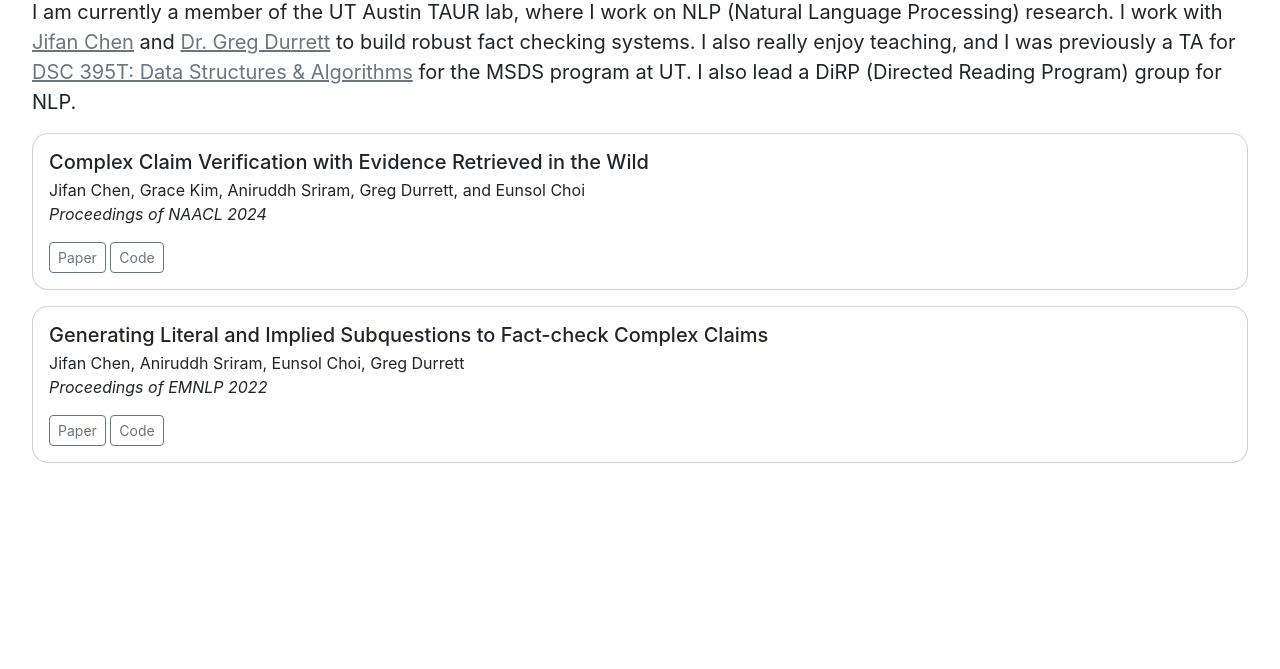
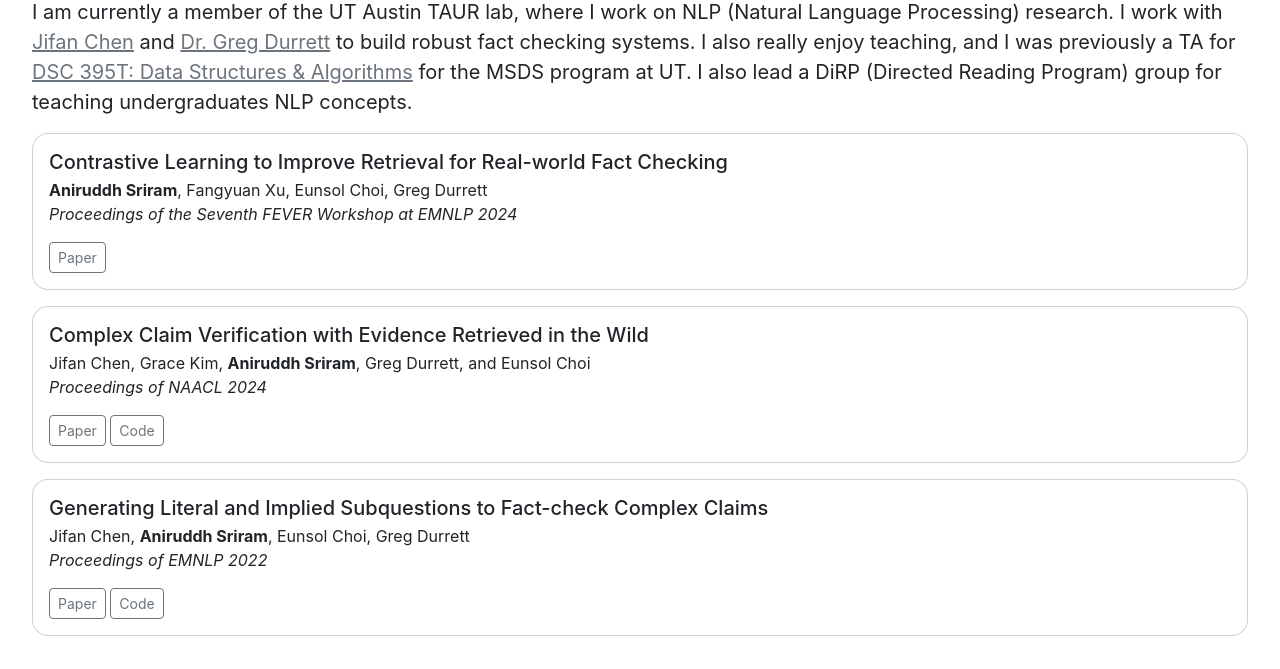
Before and after one commit to AniruddhS24/AniruddhS24.github.io, a plain HTML site: page research.html in a window 1280 px wide. Shown: the part 131-800 px from the top of the page. Drawn offline with nearby package versions, Linux system fonts and the light colour scheme; a web font is replaced by a local one.

Commit message:
updated research

```diff
--- a/research.html
+++ b/research.html
@@ -125,8 +125,30 @@
             >DSC 395T: Data Structures & Algorithms</a
           >
           for the MSDS program at UT. I also lead a DiRP (Directed Reading
-          Program) group for NLP.
+          Program) group for teaching undergraduates NLP concepts.
         </p>
+        <div class="m-3">
+          <div class="card rounded-4">
+            <div class="card-body">
+              <h5 class="card-title">
+                Contrastive Learning to Improve Retrieval for Real-world Fact
+                Checking
+              </h5>
+              <p class="card-subtitle">
+                <b>Aniruddh Sriram</b>, Fangyuan Xu, Eunsol Choi, Greg Durrett
+              </p>
+              <p class="card-text fst-italic">
+                Proceedings of the Seventh FEVER Workshop at EMNLP 2024
+              </p>
+              <a
+                target="_blank"
+                href="https://arxiv.org/abs/2410.04657"
+                class="btn btn-outline-secondary btn-sm"
+                >Paper</a
+              >
+            </div>
+          </div>
+        </div>
         <div class="m-3">
           <div class="card rounded-4">
             <div class="card-body">
@@ -134,8 +156,8 @@
                 Complex Claim Verification with Evidence Retrieved in the Wild
               </h5>
               <p class="card-subtitle">
-                Jifan Chen, Grace Kim, Aniruddh Sriram, Greg Durrett, and Eunsol
-                Choi
+                Jifan Chen, Grace Kim, <b>Aniruddh Sriram</b>, Greg Durrett, and
+                Eunsol Choi
               </p>
               <p class="card-text fst-italic">Proceedings of NAACL 2024</p>
               <a
@@ -161,7 +183,7 @@
                 Complex Claims
               </h5>
               <p class="card-subtitle">
-                Jifan Chen, Aniruddh Sriram, Eunsol Choi, Greg Durrett
+                Jifan Chen, <b>Aniruddh Sriram</b>, Eunsol Choi, Greg Durrett
               </p>
               <p class="card-text fst-italic">Proceedings of EMNLP 2022</p>
               <a
```
